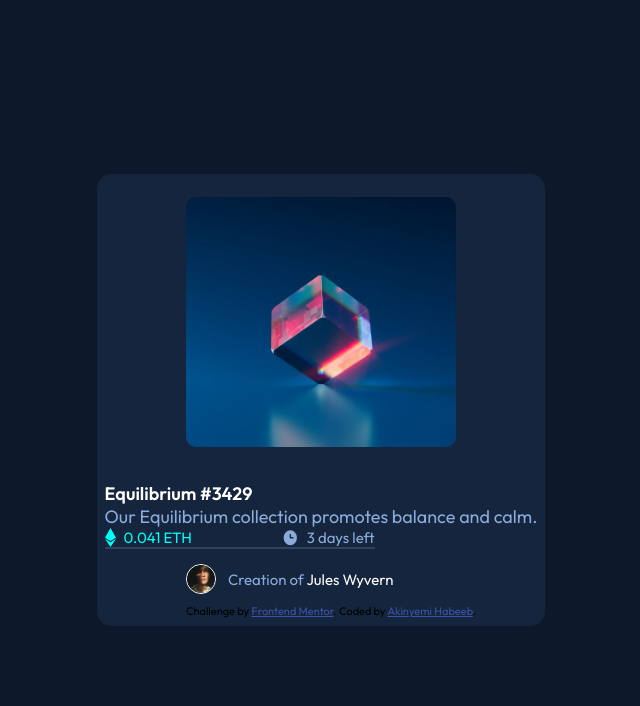
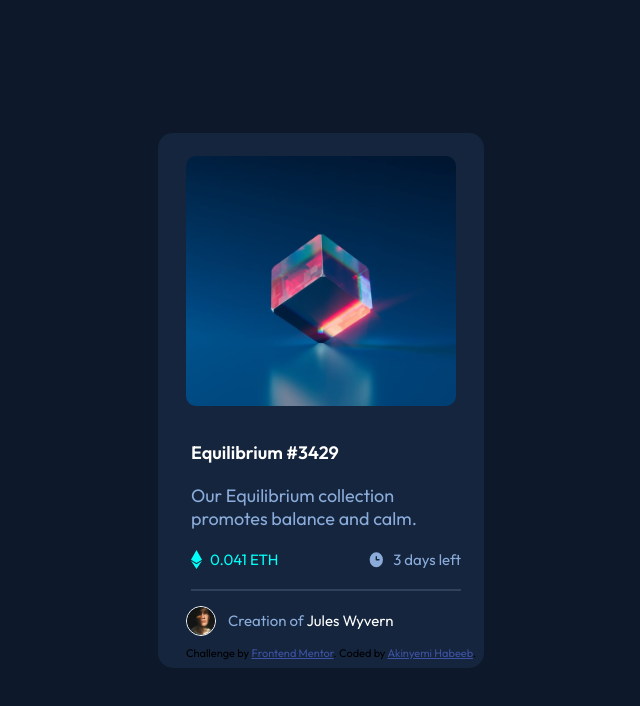
Before and after one commit to Akinyemi4/NFT-PREVIEW-CARD-COMPONENT, a plain HTML site: page index.html in a window 1280 px wide. Shown: the whole page, without its empty margins (319-959 px from the left). Drawn offline with Linux system fonts and the light colour scheme.

Commit message:
changed article to main in CSS

```diff
--- a/style.css
+++ b/style.css
@@ -30,13 +30,14 @@ body {
     border-radius: 15px;
     padding: 8px;
     row-gap: 15px;
+    margin: 10px 10px;
 }
 .main-image {
     border-radius: 10px;
     margin: 15px 10px;
     width: 270px;
 }
-article {
+main {
     margin-left: 10px;
     display: flex;
     flex-direction: column;
```
